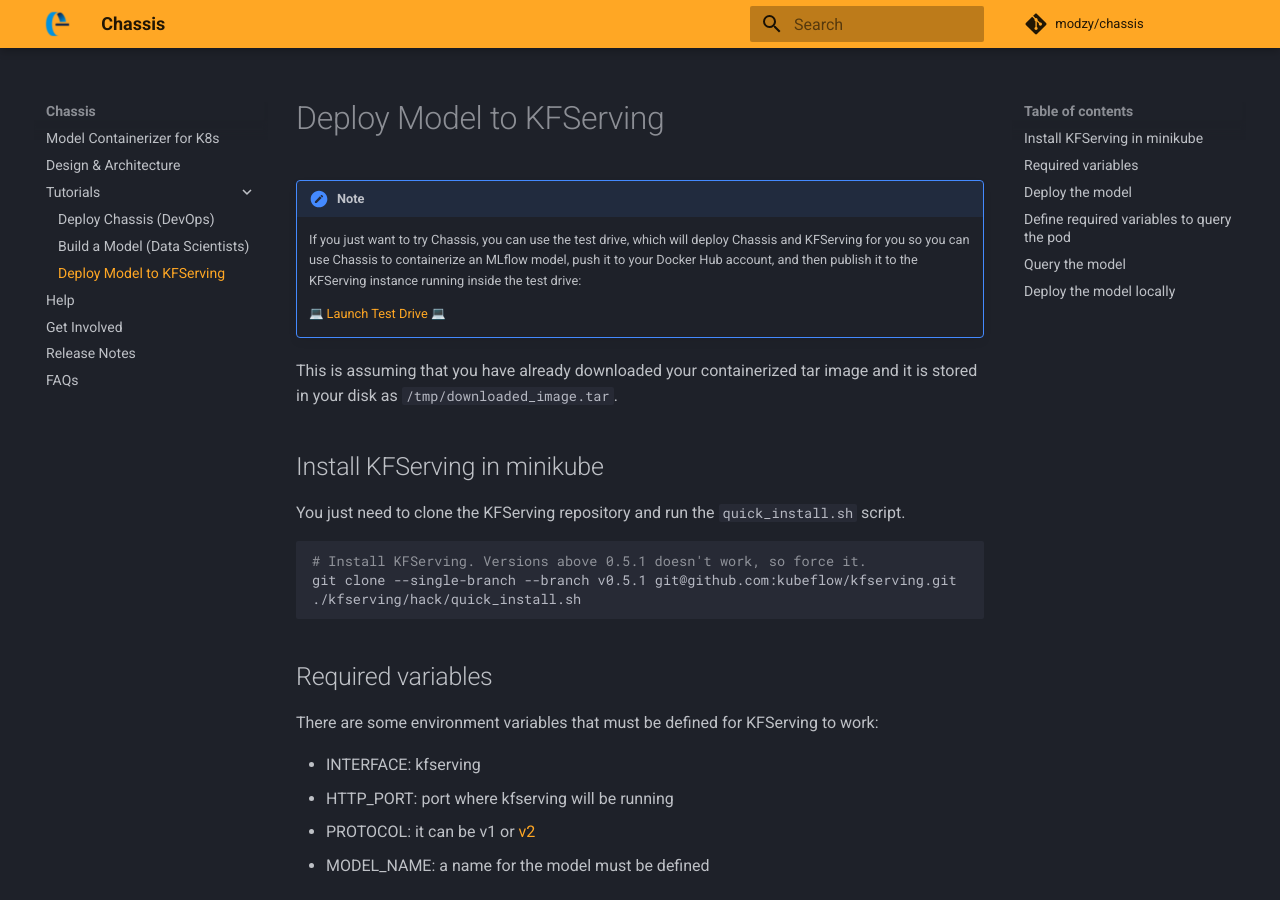
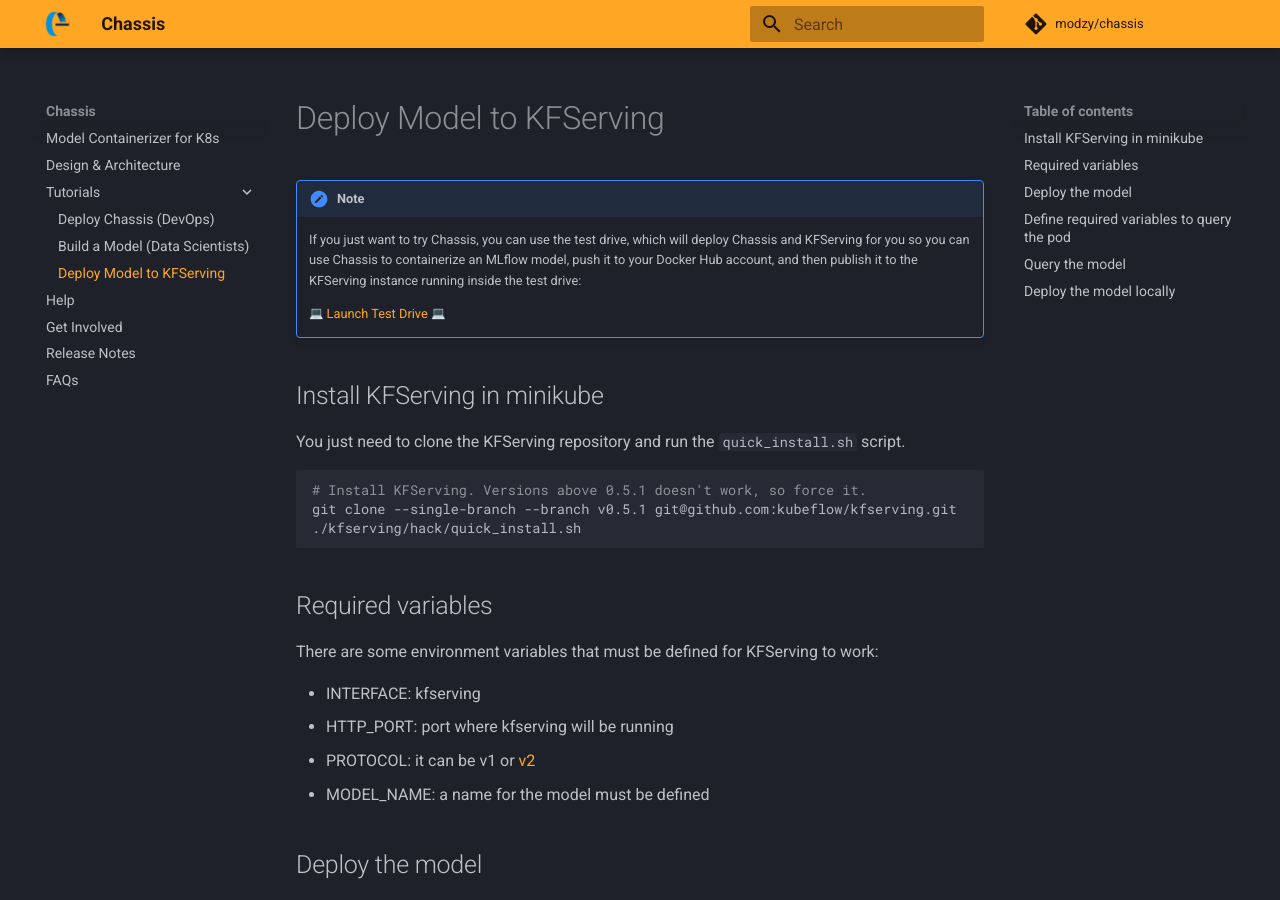
Before and after one commit to chassisml/chassis, an MkDocs documentation site: the page built from docs/docs/tutorials/ds-deploy.md, in a window 1280 px wide and 900 px high. Built offline with MkDocs 1.6.1 and Material for MkDocs 9.7.7, drawn with Linux system fonts in a browser that asks for light colours; emoji names are drawn with the system emoji font; comment, search, counter and statistics services are not loaded.

Commit message:
Remove unnecessary note from kfserving docs

```diff
--- a/docs/docs/tutorials/ds-deploy.md
+++ b/docs/docs/tutorials/ds-deploy.md
@@ -5,9 +5,6 @@
 
     <a href="https://testfaster.ci/launch?embedded=true&repo=https://github.com/combinator-ml/terraform-k8s-chassis&file=examples/testfaster/.testfaster.yml" target="_blank">:computer: Launch Test Drive :computer:</a>
 
-
-This is assuming that you have already downloaded your containerized
-tar image and it is stored in your disk as `/tmp/downloaded_image.tar`.
 
 ## Install KFServing in minikube
 
```
